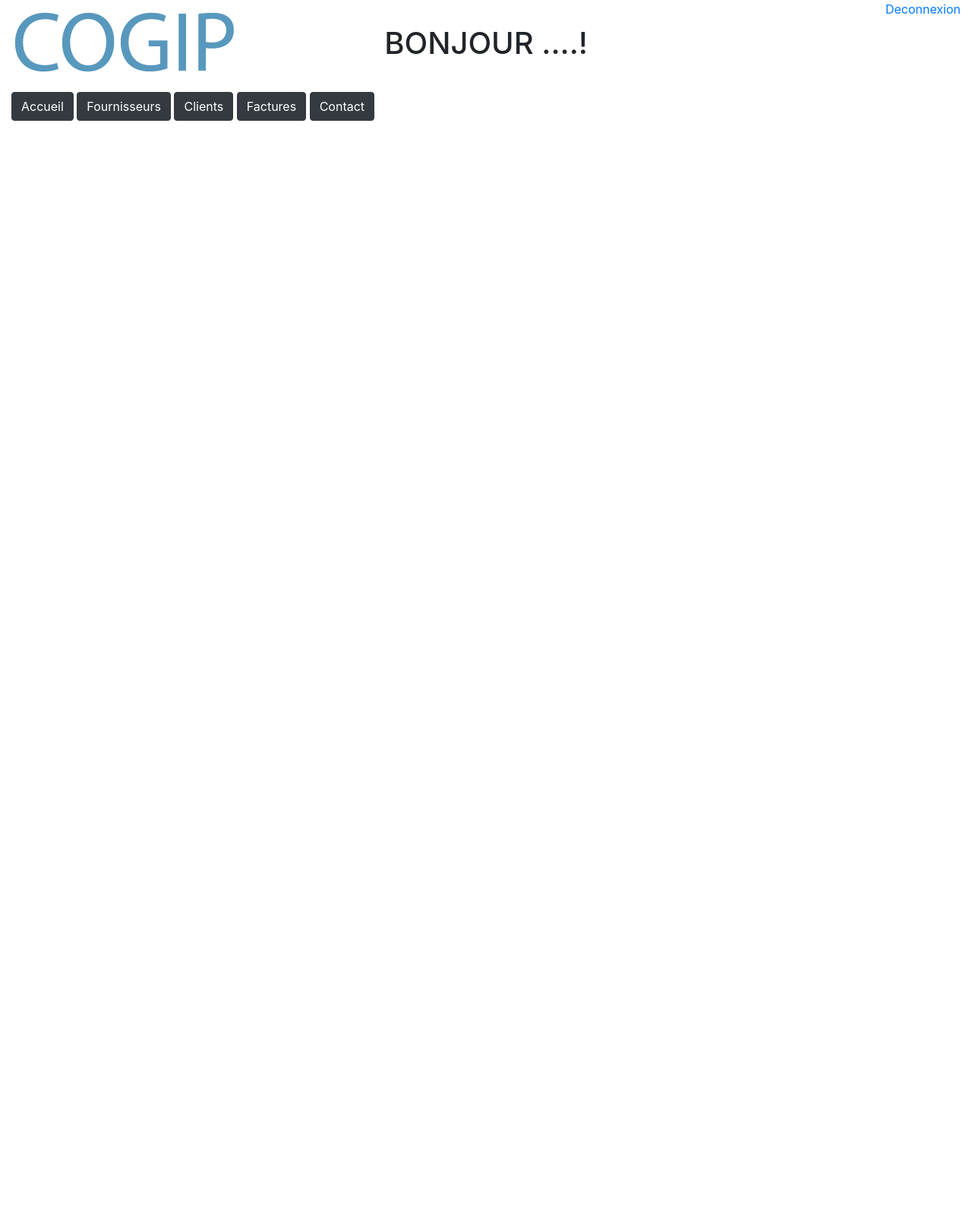
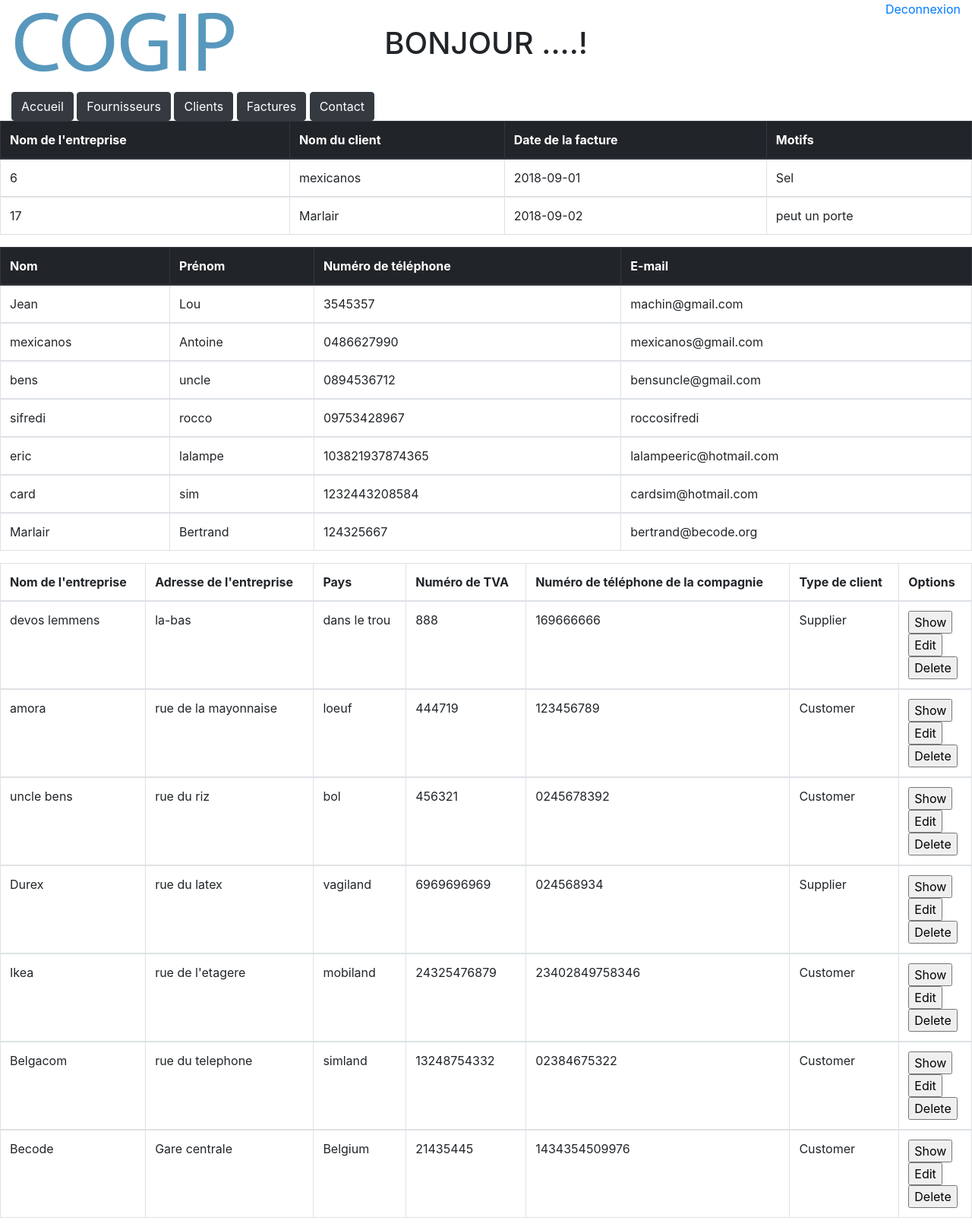
Before and after one commit to Gaet8802/my-first-relational-database-app, a PHP site: page /accueil.php in a window 1280 px wide. Shown: the whole page at 76% size. Before the commit the page ends 159 px from the top, so only its background shows below. Run offline with PHP 8.4, Linux system fonts and the light colour scheme; data comes from the database, SQL or seed files in the repository; some libraries are stand-ins or nearby versions.

Commit message:
acceuil.php

```diff
--- a/accueil.php
+++ b/accueil.php
@@ -16,5 +16,130 @@ require 'DBconnect.php';
   </head>
   <body>
     <?php include 'header.php' ?>
-  </body>
-</html>
+
+	<?php
+	try
+	{
+		// On se connecte à MySQL
+		$bdd = new PDO('mysql:host=localhost;dbname=cogip;charset=utf8', 'root','root');
+	}
+	catch(Exception $e)
+	{
+		// En cas d'erreur, on affiche un message et on arrête tout
+	        die('Erreur : '.$e->getMessage());
+	}
+
+	$resultat = $bdd->query('SELECT * FROM invoices ORDER BY invoice_date ASC LIMIT 5');
+	?>
+
+
+	<table class="table table-bordered">
+	    <thead class ="thead-dark">
+	        <tr>
+	            <th scope="col">Nom de l'entreprise</th>
+	            <th scope="col">Nom du client</th>
+	            <th scope="col">Date de la facture</th>
+	            <th scope="col">Motifs</th>
+	        </tr>
+	    </thead>
+	<?php
+	while ($donnees= $resultat->fetch()){
+	    echo
+	        '<tbody>
+	            <tr>
+	                <td>'.$donnees['id_company'].'</td>
+	                <td>'.$donnees['customer_name'].'</td>
+	                <td>'.$donnees['invoice_date'].'</td>
+	                <td>'.$donnees['designation'].'</td>
+	            </tr>
+	        </tbody>'
+	    ;}
+	?>
+	</table>
+	<table class="table table-bordered">
+	    <thead class="thead-dark">
+	        <tr>
+	            <th scope="col">Nom</th>
+	            <th scope="col">Prénom</th>
+	            <th scope="col">Numéro de téléphone</th>
+	            <th scope="col">E-mail</th>
+	        </tr>
+	    </thead>
+	<?php
+
+	$resultat = $bdd->query('SELECT * FROM customers ORDER BY Customer_number');
+
+	while ($donnees= $resultat->fetch()){
+	    echo
+	    '<tbody>
+	        <tr>
+	            <td>'.$donnees['last_name'].'</td>
+	            <td>'.$donnees['first_name'].'</td>
+	            <td>'.$donnees['phone_number'].'</td>
+	            <td>'.$donnees['email'].'</td>
+	        </tr>
+	    </tbody>'
+	;}
+	?>
+	</table>
+	<table class="table table-bordered">
+	    <thead>
+	        <tr>
+	            <th scope="col">Nom de l'entreprise</th>
+	            <th scope="col">Adresse de l'entreprise</th>
+	            <th scope="col">Pays</th>
+	            <th scope="col">Numéro de TVA</th>
+	            <th scope="col">Numéro de téléphone de la compagnie</th>
+	            <th scope="col">Type de client</th>
+	            <th scope="col">Options</th>
+	        </tr>
+	    </thead>
+	<?php
+
+	$resultat = $bdd->prepare('select Company.id,Company.company_name,Company.company_address,Company.country,Company.VAT_number,Company.company_phone,Company_Type.type_name
+	from Company,Company_Type where Company.company_type = company_Type.id');
+	$resultat -> execute();
+
+	foreach($resultat as $donnees){
+
+	    echo '<tbody>
+	            <tr>
+	                <td>
+	                    '.$donnees['company_name'].'
+	                </td>
+	                <td>'
+	                    .$donnees['company_address'].
+	                '</td>
+	                <td>'
+	                    .$donnees['country'].
+	                '</td>
+	                <td>'.$donnees['VAT_number'].
+	                '</td>
+	                <td>'.$donnees['company_phone'].
+	                '</td>
+	                <td>'.$donnees['type_name'].
+	                '</td>
+	                <td>
+	                <form class="" action="route_company.php" method="post">
+	                                <input type="submit" name="submitShow" value="Show">
+	                                <input type="hidden" name="show" value="'.$donnees['id'].'">
+	                                <input type="hidden" name="hiddenPage" value="customers.php">
+	                </form>
+	                <form class="" action="update-customers.php" method="post">
+	                                <input type="submit" name="submitEdit" value="Edit">
+	                                <input type="hidden" name="edit" value="'.$donnees['id'].'">
+	                                <input type="hidden" name="hiddenPage" value="customers.php">
+	                </form>
+	                <form class="" action="" method="post">
+	                                <input type="submit" name="submitDelete" value="Delete">
+	                                <input type="hidden" name="delete" value="'.$donnees['id'].'">
+	                                <input type="hidden" name="hiddenPage" value="customers.php">
+	                </form>
+	                </td>
+	                </tr>
+	            </tbody>'
+	                    ;
+	}
+	?>
+	</table>
+	</body>
```
